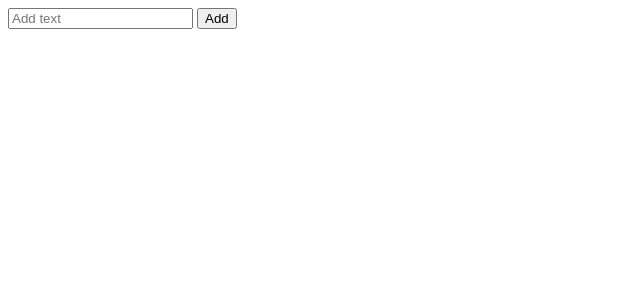
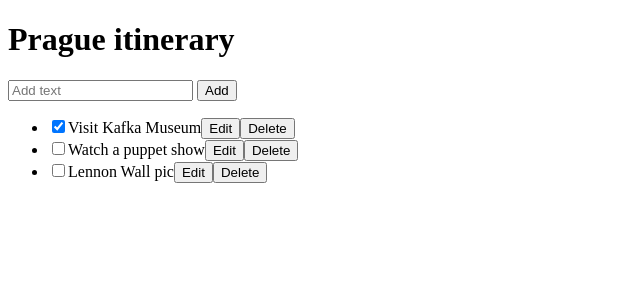
Before and after one commit to sarthak-negi22/100daysReact, a React (Create React App) app: page / in a window 1280 px wide. Shown: the top 300 px of the page, without its empty margins (0-640 px from the left). Built offline with nearby package versions, Linux system fonts and the light colour scheme.

Commit message:
add text field not workig properly

```diff
--- a/src/UseReducerHook.js
+++ b/src/UseReducerHook.js
@@ -5,30 +5,146 @@ const initialTasks = [
     {id: 1, text: 'Watch a puppet show', done: false},
     {id: 2, text: 'Lennon Wall pic', done: false},
   ];
+  let nextId = 3;
+function TaskApp() {
+    const [tasks, setTasks] = useState(initialTasks);
 
-function TaskList({ tasks }) {
+  function handleAddTask(text) {
+    setTasks([
+      ...tasks,
+      {
+        id: nextId++,
+        text: text,
+        done: false,
+      },
+    ]);
+  }
+
+  function handleChangeTask(task) {
+    setTasks(
+      tasks.map((t) => {
+        if (t.id === task.id) {
+          return task;
+        } else {
+          return t;
+        }
+      })
+    );
+  }
+
+  function handleDeleteTask(taskId) {
+    setTasks(tasks.filter((t) => t.id !== taskId));
+  }
+
+  return (
+    <>
+      <h1>Prague itinerary</h1>
+      <AddTask onAddTask={handleAddTask} />
+      <TaskList
+        tasks={tasks}
+        onChangeTask={handleChangeTask}
+        onDeleteTask={handleDeleteTask}
+      />
+    </>
+  );
+}
 
 
+function Task({ task, onChange, onDelete }) {
+    const [isEditing, setIsEditing] = useState(false);
+    let taskContent;
+
+    if(isEditing){
+        taskContent = (
+            <>
+                <input
+                    value = { task.text }
+                    onChange = { (e) => {
+                        onChange({
+                            ...task,
+                            text : e.target.value,
+                        });
+                    }}
+                />
+                <button
+                    onClick = { () => setIsEditing(false)}>
+                    Save
+                </button>
+            </>
+        )
+    } else {
+        taskContent = (
+            <>
+                { task.text }
+                <button
+                    onClick = {() => setIsEditing(true)}>
+                    Edit
+                </button>
+            </>
+        )
+    }
+
+    return (
+        <>
+            <label >
+                <input
+                    type = "checkbox"
+                    checked = { task.done }
+                    onChange = { (e) => {
+                        onChange({
+                            ...task,
+                            done : e.target.checked,
+                        });
+                    }}
+                />
+                { taskContent }
+                <button
+                    onClick = { () => onDelete(task.id)}
+                >
+                    Delete
+                </button>
+            </label>
+        </>
+    )
+}
+
+function TaskList({ tasks, onChangeTask, onDeleteTask }) {
+
+    return (
+        <ul>
+            { tasks.map((task) => (
+                <li key = { task.id }>
+                    <Task
+                        task = { task }
+                        onChange = { onChangeTask }
+                        onDelete = { onDeleteTask }
+                    />
+                </li>
+            )) }
+        </ul>
+    );
+}
+
+function AddTask({ onAddText }) {
+
+    const [text, setText] = useState('');
+
+    function handleChange(e) {
+        setText(e.target.value);
+    }
 
     return (
         <div>
-            { tasks.map((t) => {
-                <input
-
-                />
-            }) }
-        </div>
-    );
-}
-
-function AddTask() {
-    return (
-        <div>
             <input
-                type = "text"
                 placeholder = "Add text"
+                value = { text }
+                onChange = { (e) => handleChange }
             />{' '}
-            <button>
+            <button
+                onClick = {() => {
+                    setText('');
+                    onAddText(text);
+                }}>
                 Add
             </button>
         </div>
@@ -40,7 +156,9 @@ export default function UseReducerHook() {
         <>
             {/* <h2>Hello world</h2> */}
 
-            <AddTask/>
+            {/* <AddTask/> */}
+
+            <TaskApp/>
         </>
     );
 }
```
